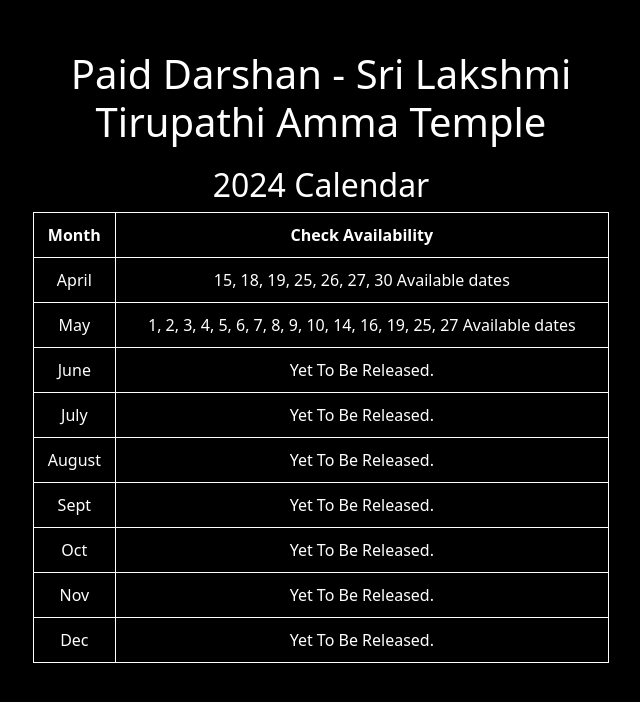
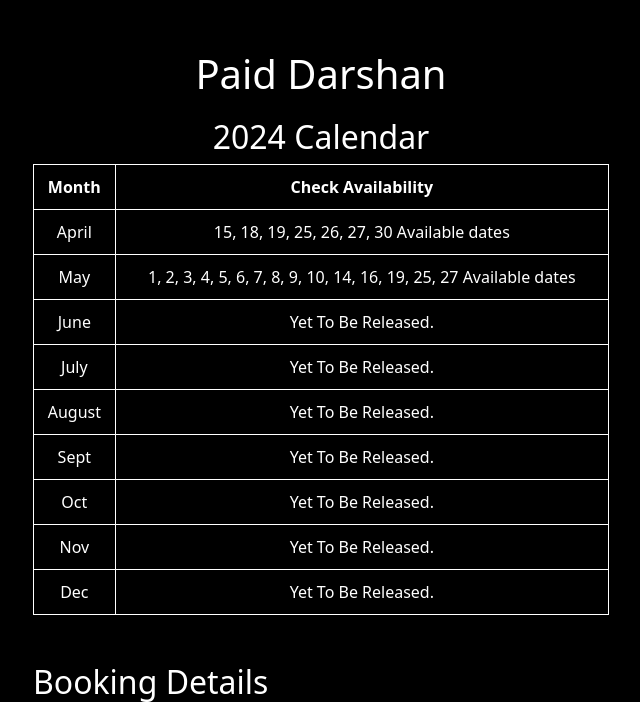
Before and after one commit to nikhilesh1432/temple-management, a Flask app: page /paiddarshan in a window 1280 px wide. Shown: the top 702 px of the page, without its empty margins (319-959 px from the left). Run offline with Flask 3, Linux system fonts and the light colour scheme.

Commit message:
Update paiddarshan.html

```diff
--- a/template/paiddarshan.html
+++ b/template/paiddarshan.html
@@ -3,7 +3,7 @@
 <head>
     <meta charset="UTF-8">
     <meta name="viewport" content="width=device-width, initial-scale=1.0">
-    <title>Paid Darshan - Sri Lakshmi Tirupathi Amma Temple</title>
+    <title>Paid Darshan</title>
     <link href="https://cdn.jsdelivr.net/npm/bootstrap@5.3.0-alpha1/dist/css/bootstrap.min.css" rel="stylesheet">
     <style>
         body {
@@ -57,7 +57,7 @@
 </head>
 <body>
     <div class="container">
-        <h1 class="text-center mt-5">Paid Darshan - Sri Lakshmi Tirupathi Amma Temple</h1>
+        <h1 class="text-center mt-5">Paid Darshan</h1>
         <div class="calendar">
             <h2>2024 Calendar</h2>
             <table>
```
